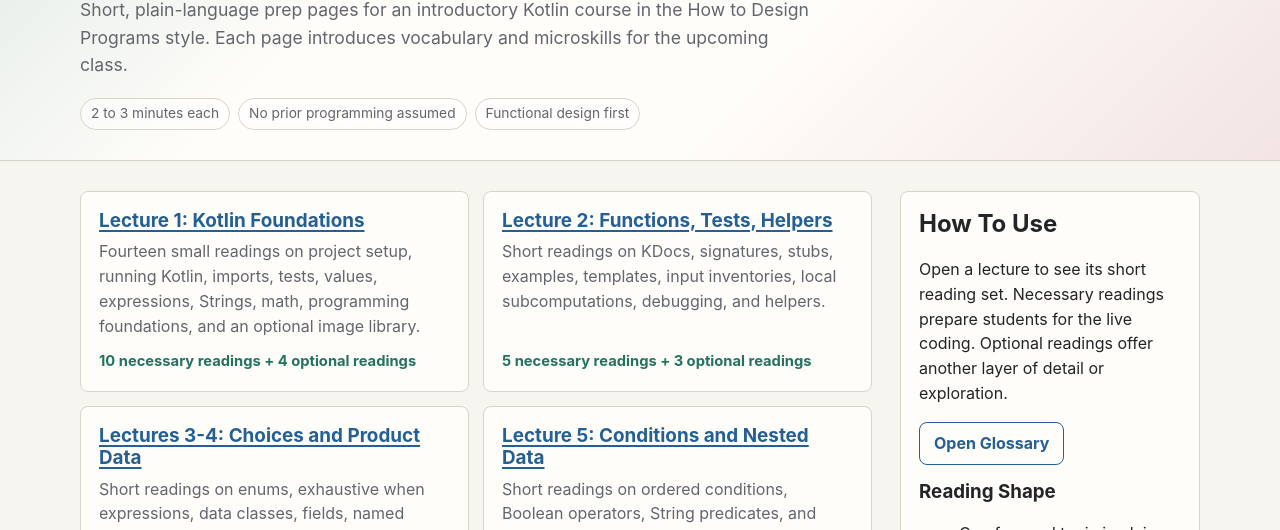
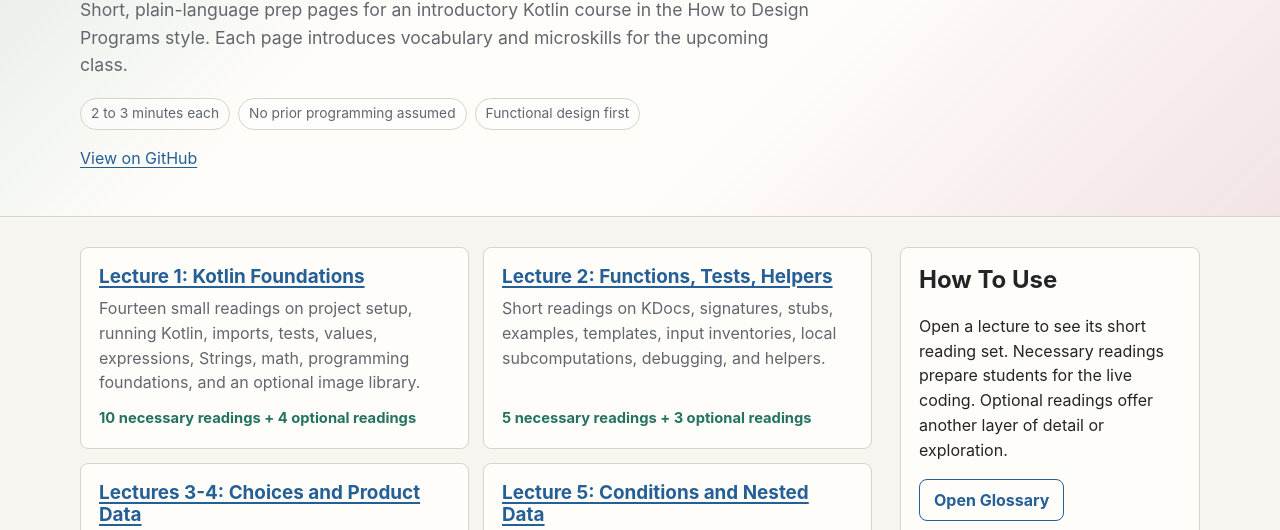
Before and after one commit to mpahrens/Introduction-to-Program-Design-in-Kotlin, a plain HTML site: page index.html in a window 1280 px wide. Shown: the part 210-740 px from the top of the page. Drawn offline with Linux system fonts and the light colour scheme.

Commit message:
Added github link

```diff
--- a/index.html
+++ b/index.html
@@ -19,6 +19,7 @@
         <span class="pill">No prior programming assumed</span>
         <span class="pill">Functional design first</span>
       </div>
+      <p><a href="https://github.com/mpahrens/Introduction-to-Program-Design-in-Kotlin">View on GitHub</a></p>
     </div>
   </header>
 
```
